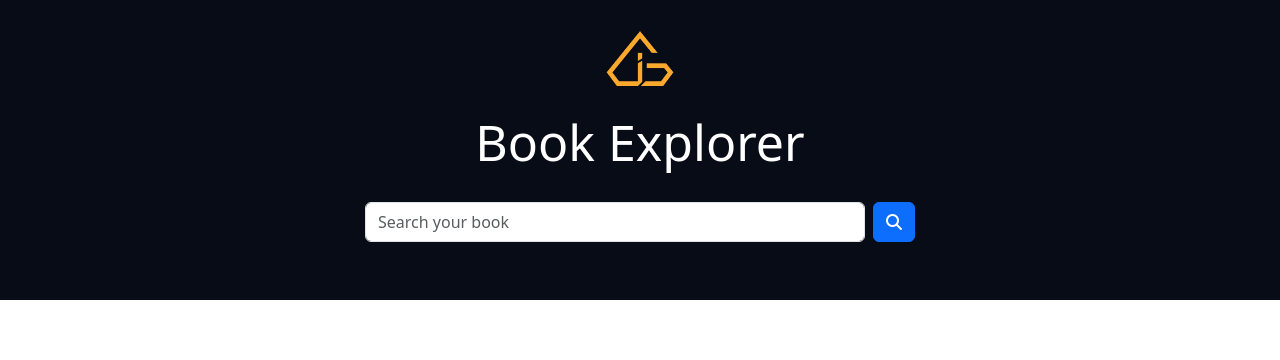
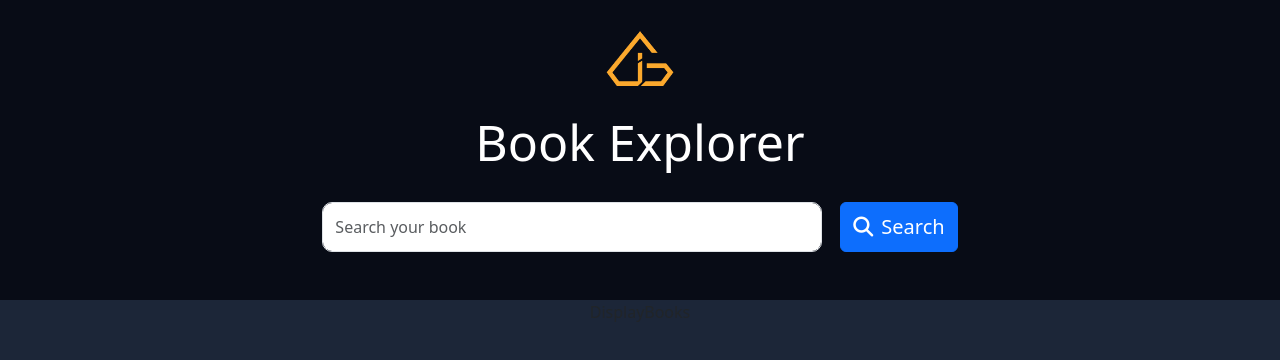
Before and after one commit to AnjanaTharanga24/react-book-explorer-project, a React (Create React App) app: page / in a window 1280 px wide. Shown: the top 360 px of the page. Built offline with nearby package versions, Linux system fonts and the light colour scheme.

Commit message:
add new styles

```diff
--- /dev/null
+++ b/src/components/DisplayBooks.jsx
@@ -0,0 +1,9 @@
+import React from 'react'
+
+function DisplayBooks() {
+  return (
+    <div className='container book-container'>DisplayBooks</div>
+  )
+}
+
+export default DisplayBooks
--- a/src/components/Header.jsx
+++ b/src/components/Header.jsx
@@ -9,11 +9,11 @@ function Header() {
 
         <h1 className="title ">Book Explorer</h1>
 
-
         <div className="search-bar d-flex">
            <input className="form-control " placeholder="Search your book"/>
-           <button className="btn btn-primary ms-2">
+           <button className="btn btn-primary ms-2 fs-5">
            <i className="fas fa-search" />
+            <span className="ms-2">Search</span>
            </button>
         </div>
 
--- a/src/css/style.css
+++ b/src/css/style.css
@@ -12,11 +12,14 @@
 .search-bar{
     margin-top: 30px;
     justify-content: center;
+
 }
 
 .search-bar input{
     width: 500px;
-    height: 40px;
+    height: 50px;
+    border-radius: 10px;
+    margin-right: 10px;
 }
 
 @media all and (max-width: 320px) {
@@ -27,3 +30,9 @@
         font-size: 40px;
     }
 }
+
+.book-container{
+    background-color: rgb(28, 38, 56);
+    max-width: 100%;
+    height: 100vh;
+}
--- a/src/pages/Home.jsx
+++ b/src/pages/Home.jsx
@@ -1,5 +1,6 @@
 import React from 'react'
 import Header from '../components/Header'
+import DisplayBooks from '../components/DisplayBooks'
 
 function Home() {
   return (
@@ -10,7 +11,7 @@ function Home() {
       </div>
 
       <div className='section2'>
-
+          <DisplayBooks/>
       </div>
 
 
```
